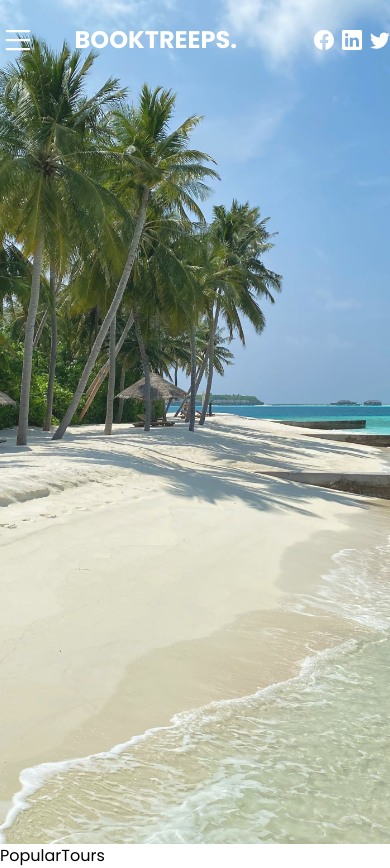
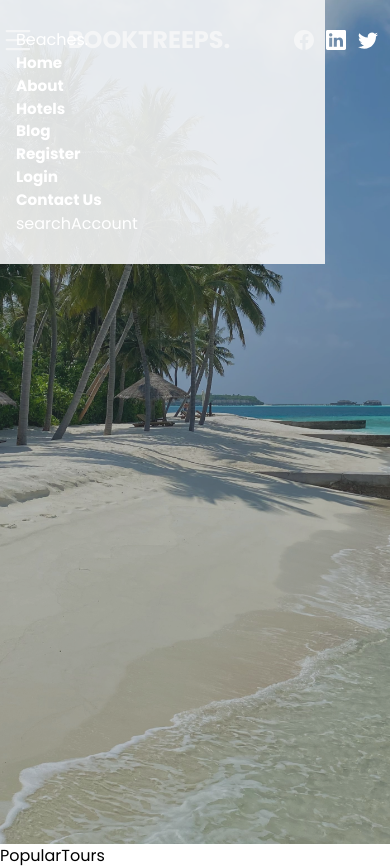
Before and after one commit to Izunnaya/Travel-booking-App, a React (Create React App) app: page / in a window 390 px wide. Built offline with nearby package versions, Linux system fonts and the light colour scheme.

Commit message:
installed tailwind styled component library

```diff
--- a/package.json
+++ b/package.json
@@ -40,6 +40,7 @@
   "devDependencies": {
     "autoprefixer": "^10.4.7",
     "postcss": "^8.4.14",
+    "tailwind-styled-components": "^2.1.8",
     "tailwindcss": "^3.1.4"
   }
 }
--- a/src/components/Hero.jsx
+++ b/src/components/Hero.jsx
@@ -10,6 +10,8 @@ const Hero = () => {
           src={BeachBanner}
           alt="beach-banner"
         />
+
+        <div className="absolute w-full h-full top-0 left-0 bg-gray-900/30"></div>
       </div>
     </>
   );
--- a/src/components/navbar/Navbar.jsx
+++ b/src/components/navbar/Navbar.jsx
@@ -40,10 +40,40 @@ function Navbar() {
         <DesktopNavLinks />
       </div>
       {/* social-links */}
-      <div className=" flex gap-2 md:gap-4 text-xl">
+      <div className=" flex gap-3 md:gap-4 text-xl pr-3">
         <BsFacebook />
         <BsLinkedin />
         <BsTwitter />
+      </div>
+
+      {/* Mobile Menu Dropdown. */}
+      <div className="menuDropDown absolute left-0 top-0 bg-gray-100/90 w-10/12 md:w-6/12 lg:hidden px-4 py-7 flex flex-col">
+        <ul>
+          <h3>Beaches.</h3>
+          <li>
+            <Link to="/">Home</Link>
+          </li>
+          <li>
+            <Link to="/about">About</Link>
+          </li>
+          <li>
+            <Link to="/hotels">Hotels</Link>
+          </li>
+          <li>
+            <Link to="/blog">Blog</Link>
+          </li>
+          <li>
+            <Link to="/register">Register</Link>
+          </li>
+          <li>
+            <Link to="/login">Login</Link>
+          </li>
+          <li>
+            <Link to="/contact">Contact Us</Link>
+          </li>
+          <button>search</button>
+          <button>Account</button>
+        </ul>
       </div>
     </div>
   );
```
Also changed, not shown: 1 other file (tests, documents, lock files or other folders).
